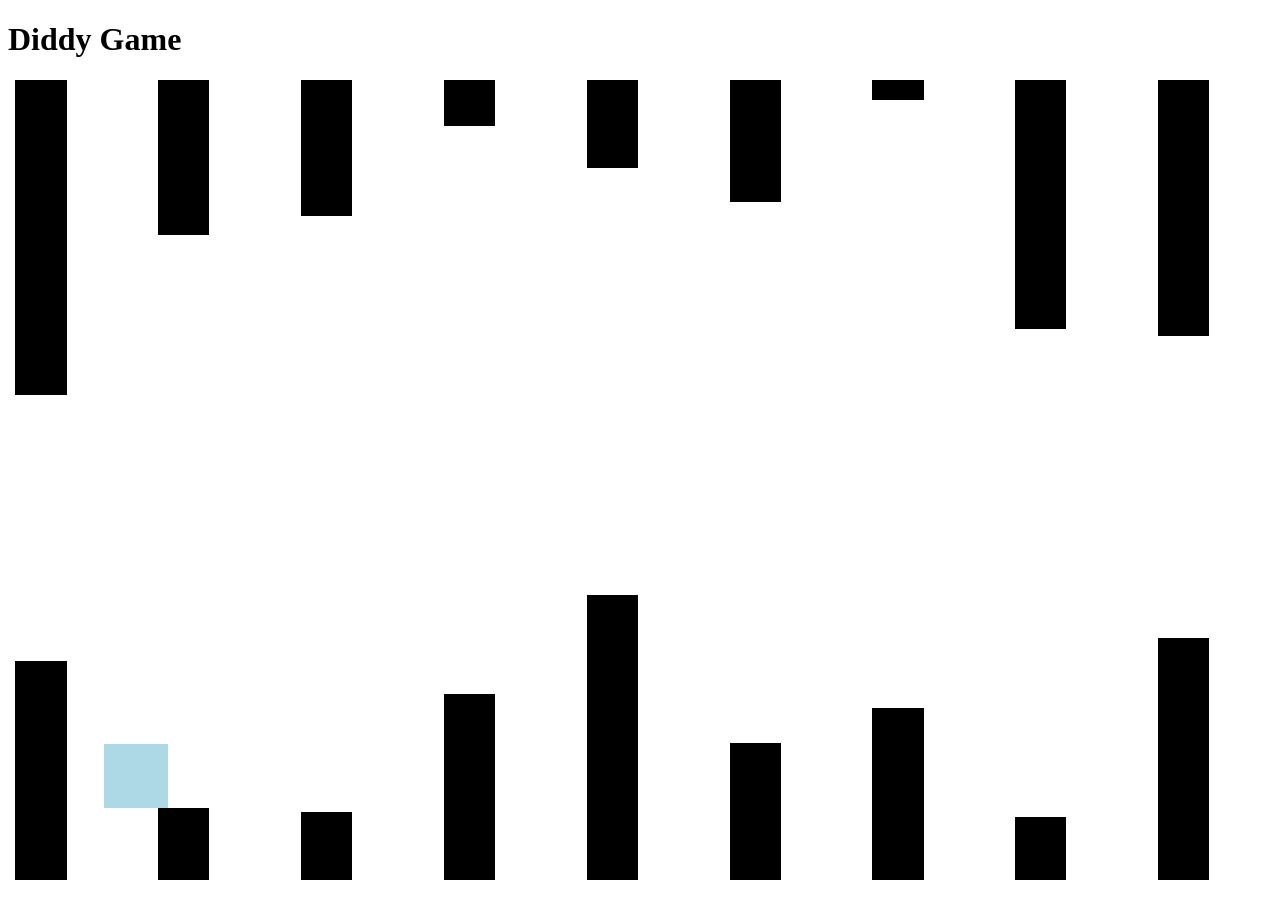
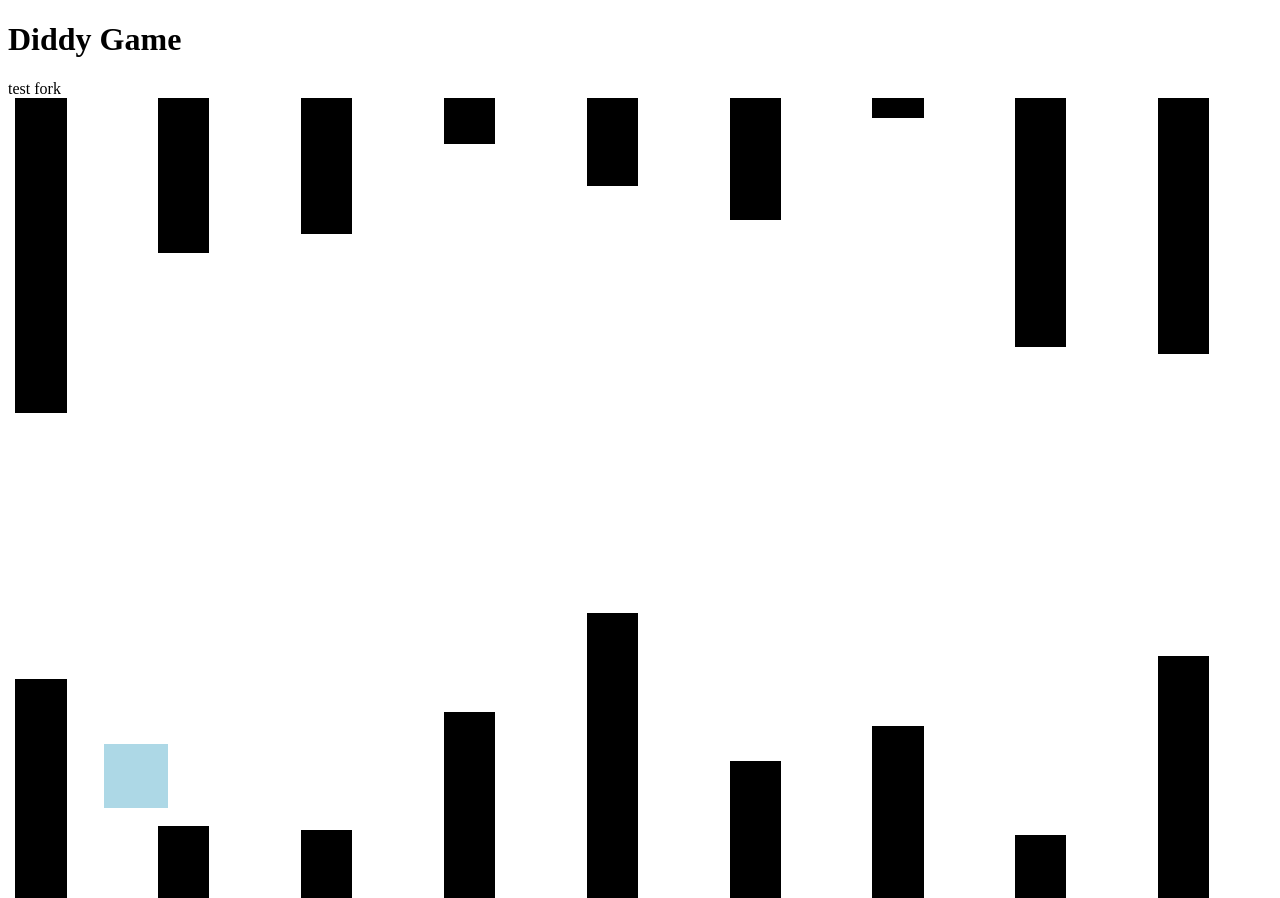
Before and after one commit to dedyasxkaguya/laggy_bird, a plain HTML site: page index.html in a window 1280 px wide. Shown: the top 898 px of the page. Drawn offline with Linux system fonts and the light colour scheme.

Commit message:
first fork

```diff
--- a/index.html
+++ b/index.html
@@ -8,7 +8,7 @@
 </head>
 <body>
     <h1>Diddy Game</h1>
-
+    test fork
     <div id="player"></div>
     <div id="obstacle">
         <!-- <div class="wallTerrain">
```
